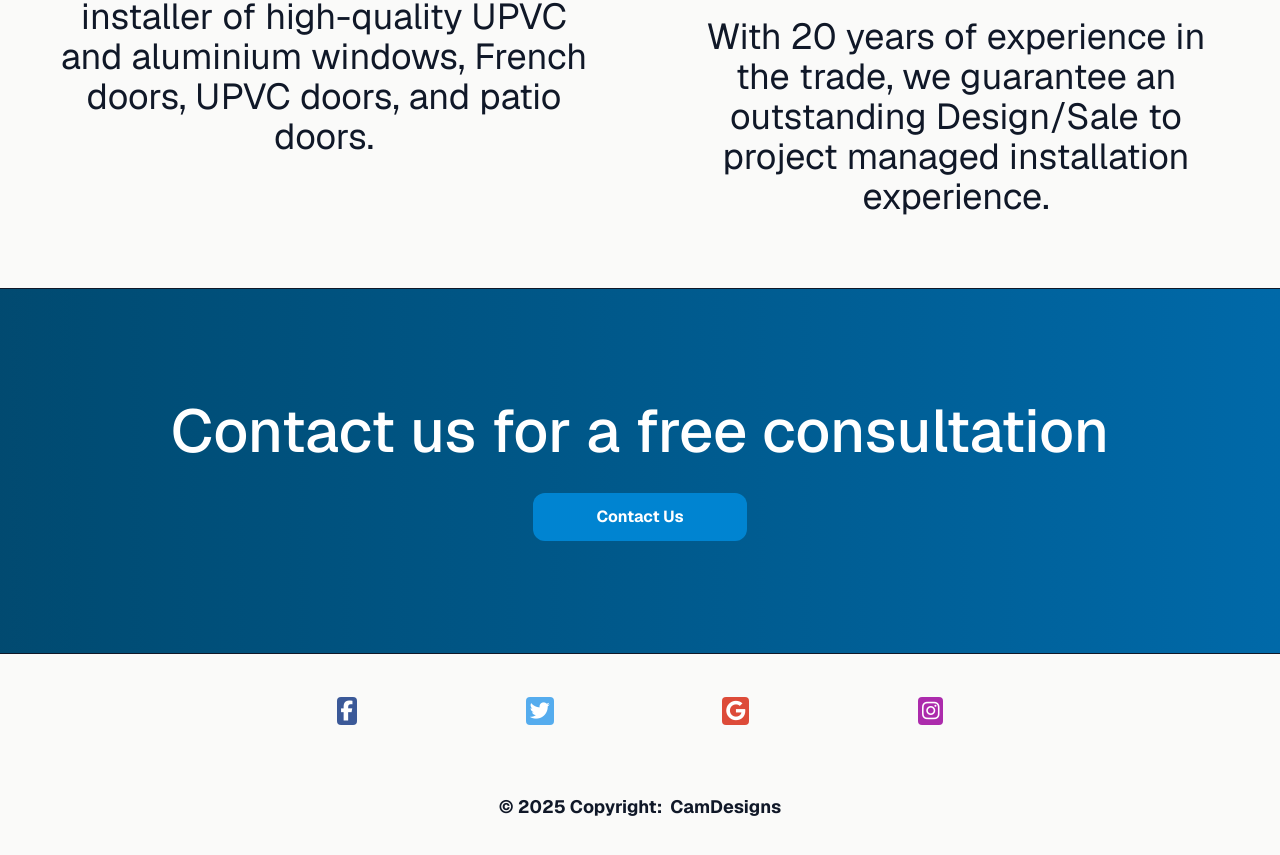
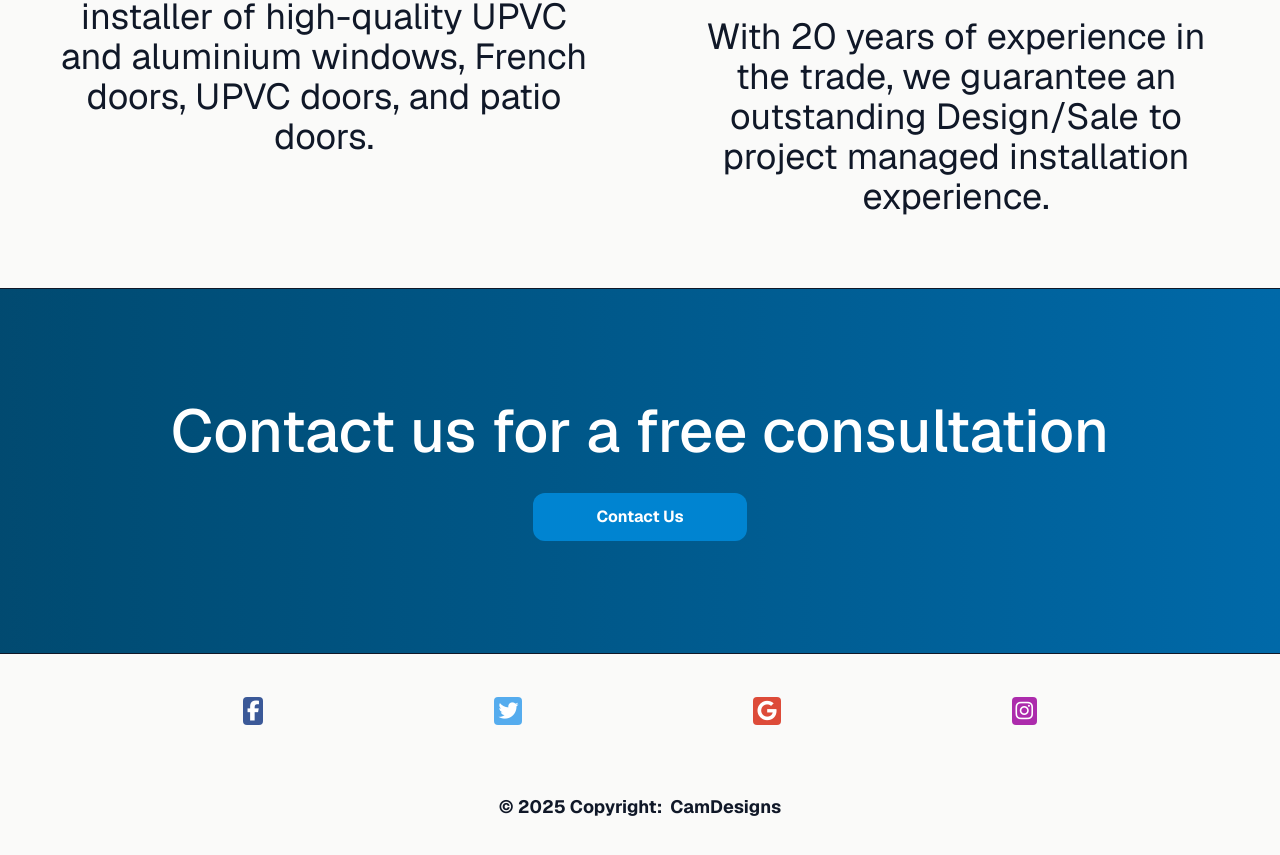
Before and after one commit to jacam666/window-website-styling, a Next.js app: page / in a window 1280 px wide. Shown: the part 1705-2560 px from the top of the page. Built offline with nearby package versions, Linux system fonts and the light colour scheme; a web font is replaced by a local one.

Commit message:
removed container from footer

```diff
--- a/src/app/components/footer.tsx
+++ b/src/app/components/footer.tsx
@@ -3,8 +3,8 @@ import React from 'react';
 const Footer: React.FC = () => {
     return (
         <footer className="bg-stone-50 text-center">
-            <div className="container items-center  p-4 pb-0">
-                <section className="mb-4 flex justify-evenly items-center w-3/4 mx-auto mt-6">
+            <div className=" items-center  p-4 pb-0">
+                <section className="mb-4 flex justify-evenly items-center  mx-auto mt-6">
                     <a
                         data-mdb-ripple-init={true}
                         className="btn text-white btn-floating m-1 rounded-sm"
```
